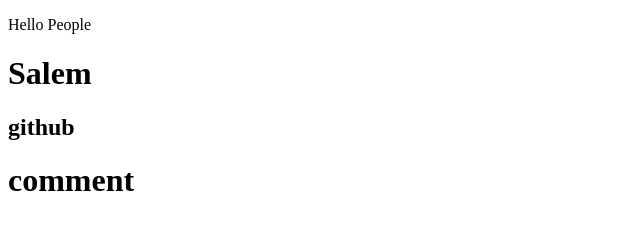
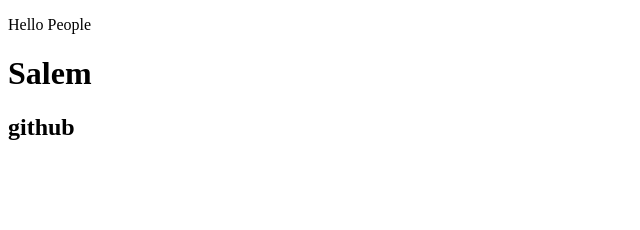
Before and after one commit to chnitiramal/testingGit, a plain HTML site: page index.html in a window 1280 px wide. Shown: the whole page, without its empty margins (0-640 px from the left). Drawn offline with Linux system fonts and the light colour scheme.

Commit message:
oooo8alta

```diff
--- a/index.html
+++ b/index.html
@@ -9,6 +9,5 @@
     <p>Hello People</p>
     <h1>Salem</h1>
     <h2>github</h2>
-    <h1>comment </h1>
 </body>
 </html
```
Also changed, not shown: main.css (added), scrpit.js (added).
